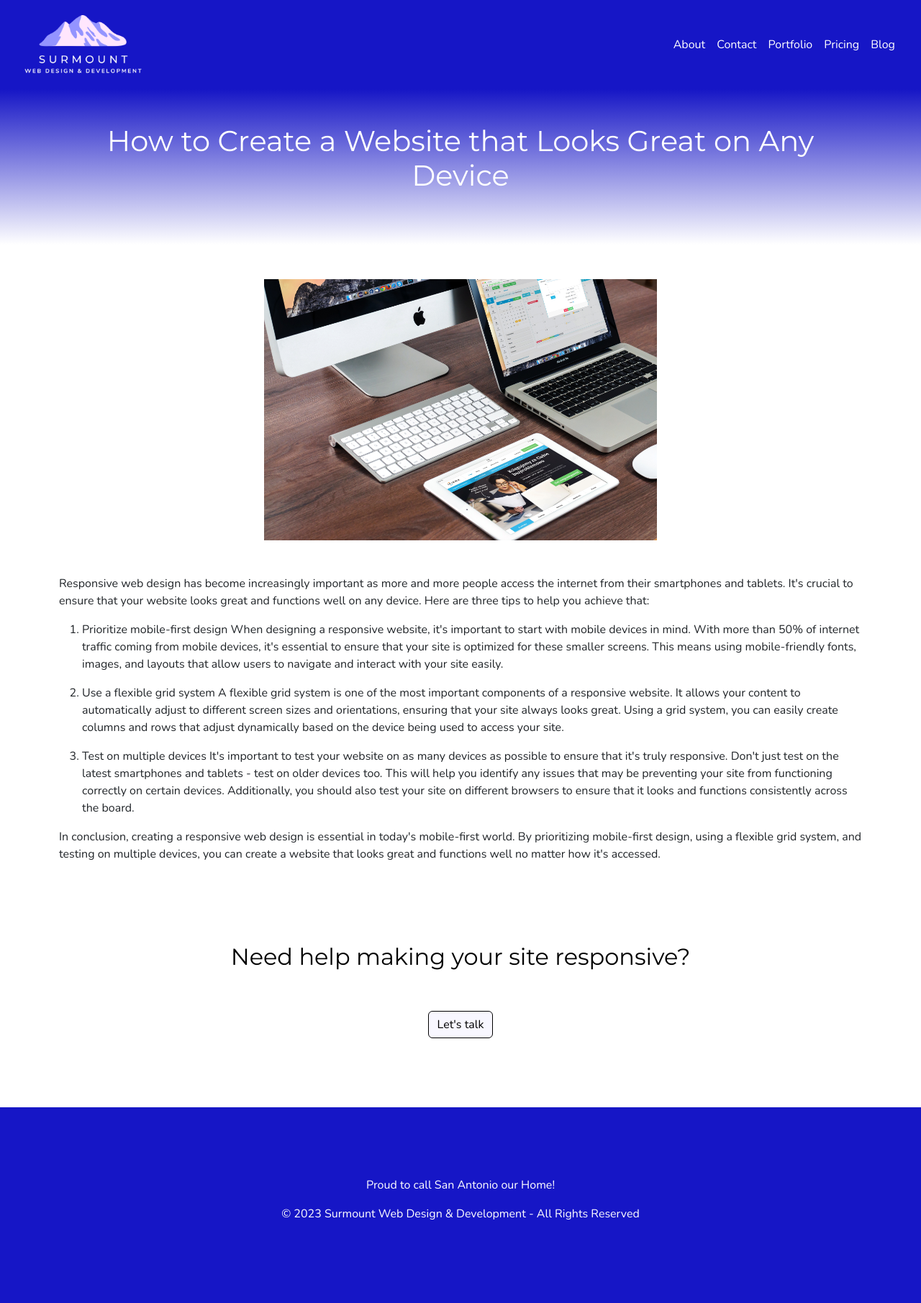
After one commit to bharding216/surmount, a Python web app: template project/templates/responsive_design_tips.html in a window 1280 px wide. The commit adds this page. Shown: the whole page at 72% size. Run offline with Jinja, Linux system fonts and the light colour scheme; the template is opened without the code that fills it, so the values that code supplies are empty; some libraries are stand-ins or nearby versions.

Commit message:
new blog

```diff
--- a/project/static/css/main.css
+++ b/project/static/css/main.css
@@ -74,6 +74,16 @@ ul {
 
 ul ul {
   margin-left: 30px;
+}
+
+
+
+#blog_link {
+  color: #1616c6;
+}
+
+#blog_link:hover {
+  color: #9494FF;
 }
 
 
--- a/project/templates/base.html
+++ b/project/templates/base.html
@@ -105,6 +105,12 @@
                             </a>
                         </li>
 
+                        <li class="nav-item ms-auto">
+                            <a class="nav-link" aria-current="page"
+                                href="{{ url_for('views.blog') }}">
+                                Blog
+                            </a>
+                        </li>
 
                     </ul>
 
--- /dev/null
+++ b/project/templates/responsive_design_tips.html
@@ -0,0 +1,61 @@
+{% extends 'base.html' %}
+
+{% block title %}About Our Team | Surmount{% endblock %}
+
+{% block content %}
+
+<div class="py-5" style="background-image:linear-gradient(#1616c6, white);">
+    <div class="container">
+        <div class="row mb-3">
+            <div class="col-12 justify-content-center d-flex text-center">
+                <h1 style="color: white;">
+                    How to Create a Website that Looks Great on Any Device
+                </h1>
+            </div>
+        </div>
+    </div>
+</div>
+
+
+
+
+<div class="py-5" style="background-color: white;">
+    <div class="container pb-5">
+        <div class="row justify-content-center mb-5">
+            <div class="col-12 col-md-8 col-lg-6 align-items-center d-flex justify-content-center">
+                <img src='/static/responsive_web_design.jpg' style="max-width: 100%;" alt="Responsive web design: A laptop, tablet, and mobile device displaying a website">
+            </div>
+        </div>
+
+        <div class="mt-4">
+            <p>Responsive web design has become increasingly important as more and more people access the internet from their smartphones and tablets. It's crucial to ensure that your website looks great and functions well on any device. Here are three tips to help you achieve that:</p>
+            <ol>
+            <li>
+            <p>Prioritize mobile-first design When designing a responsive website, it's important to start with mobile devices in mind. With more than 50% of internet traffic coming from mobile devices, it's essential to ensure that your site is optimized for these smaller screens. This means using mobile-friendly fonts, images, and layouts that allow users to navigate and interact with your site easily.</p>
+            </li>
+            <li>
+            <p>Use a flexible grid system A flexible grid system is one of the most important components of a responsive website. It allows your content to automatically adjust to different screen sizes and orientations, ensuring that your site always looks great. Using a grid system, you can easily create columns and rows that adjust dynamically based on the device being used to access your site.</p>
+            </li>
+            <li>
+            <p>Test on multiple devices It's important to test your website on as many devices as possible to ensure that it's truly responsive. Don't just test on the latest smartphones and tablets - test on older devices too. This will help you identify any issues that may be preventing your site from functioning correctly on certain devices. Additionally, you should also test your site on different browsers to ensure that it looks and functions consistently across the board.</p>
+            </li>
+            </ol>
+            <p>In conclusion, creating a responsive web design is essential in today's mobile-first world. By prioritizing mobile-first design, using a flexible grid system, and testing on multiple devices, you can create a website that looks great and functions well no matter how it's accessed.</p>
+        </div>
+    </div>
+</div>
+
+<div class="container pb-5">
+    <div class="row text-center pb-5">
+        <h2 style="color: black;" class="pb-5">
+            Need help making your site responsive?
+        </h2>
+
+        <a href="{{ url_for('views.index') }}#contact-form">
+            <button type="button" class="btn btn-primary">Let's talk</button>
+        </a>
+    </div>
+</div>
+
+
+{% endblock %}
```
Also changed, not shown: project/templates/blog_home.html (added, +39 -0 lines), project/views.py (+12 -0 lines), project/static/responsive_web_design.jpg (added).
